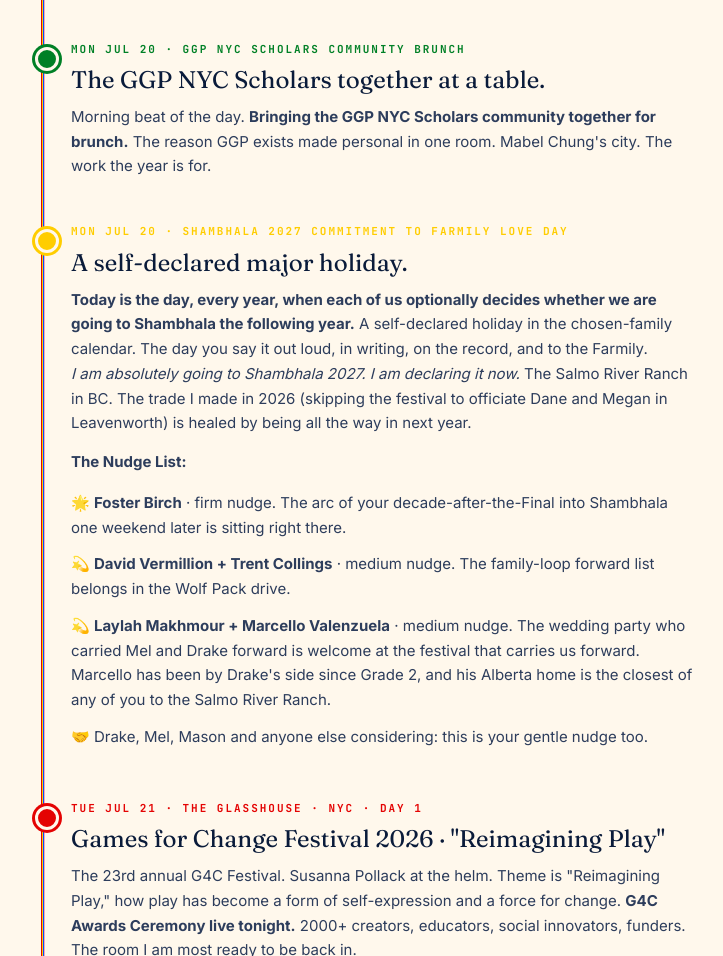
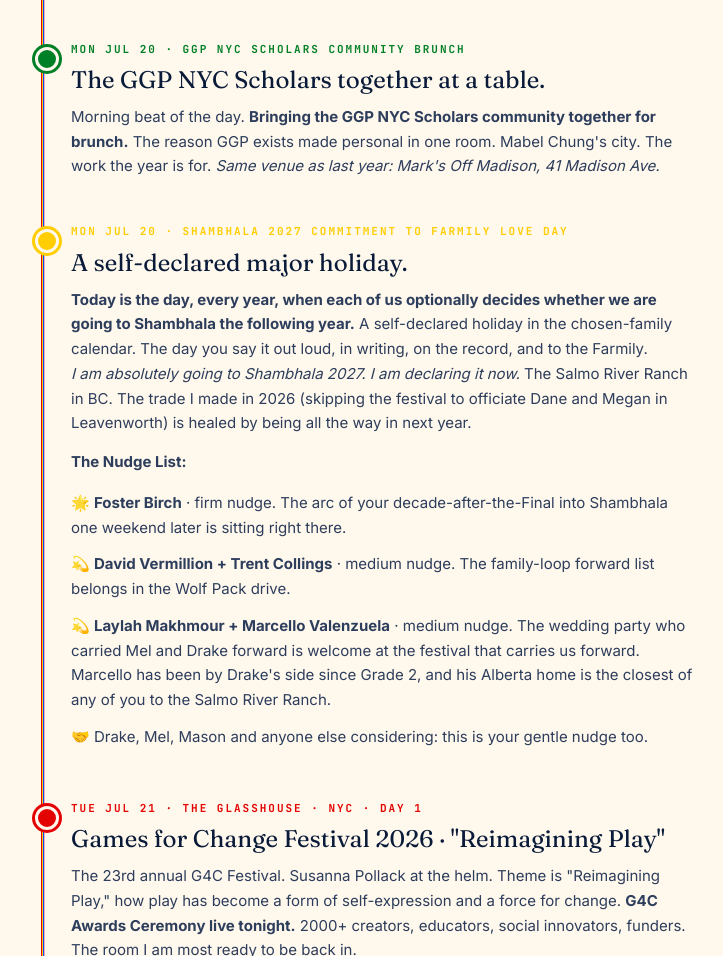
Before and after one commit to GordonUSC/gordon-pride-2026, a plain HTML site: page july.html in a window 1280 px wide. Shown: the part 4027-4983 px from the top of the page, without its empty margins (277-1000 px from the left). Drawn offline with Linux system fonts and the light colour scheme.

Commit message:
GGP NYC Scholars Brunch venue locked: Mark's Off Madison
Mabel confirmed same venue as last year. 41 Madison Ave.

Co-Authored-By: Claude Opus 4.7 <noreply@anthropic.com>

```diff
--- a/july.html
+++ b/july.html
@@ -137,7 +137,7 @@
       <div class="timeline__entry" style="--swatch: var(--green);">
         <div class="timeline__date">Mon Jul 20 · GGP NYC Scholars Community Brunch</div>
         <div class="timeline__title">The GGP NYC Scholars together at a table.</div>
-        <div class="timeline__body">Morning beat of the day. <strong>Bringing the GGP NYC Scholars community together for brunch.</strong> The reason GGP exists made personal in one room. Mabel Chung's city. The work the year is for.</div>
+        <div class="timeline__body">Morning beat of the day. <strong>Bringing the GGP NYC Scholars community together for brunch.</strong> The reason GGP exists made personal in one room. Mabel Chung's city. The work the year is for. <em>Same venue as last year: Mark's Off Madison, 41 Madison Ave.</em></div>
       </div>
 
       <div class="timeline__entry" style="--swatch: var(--yellow);">
```
